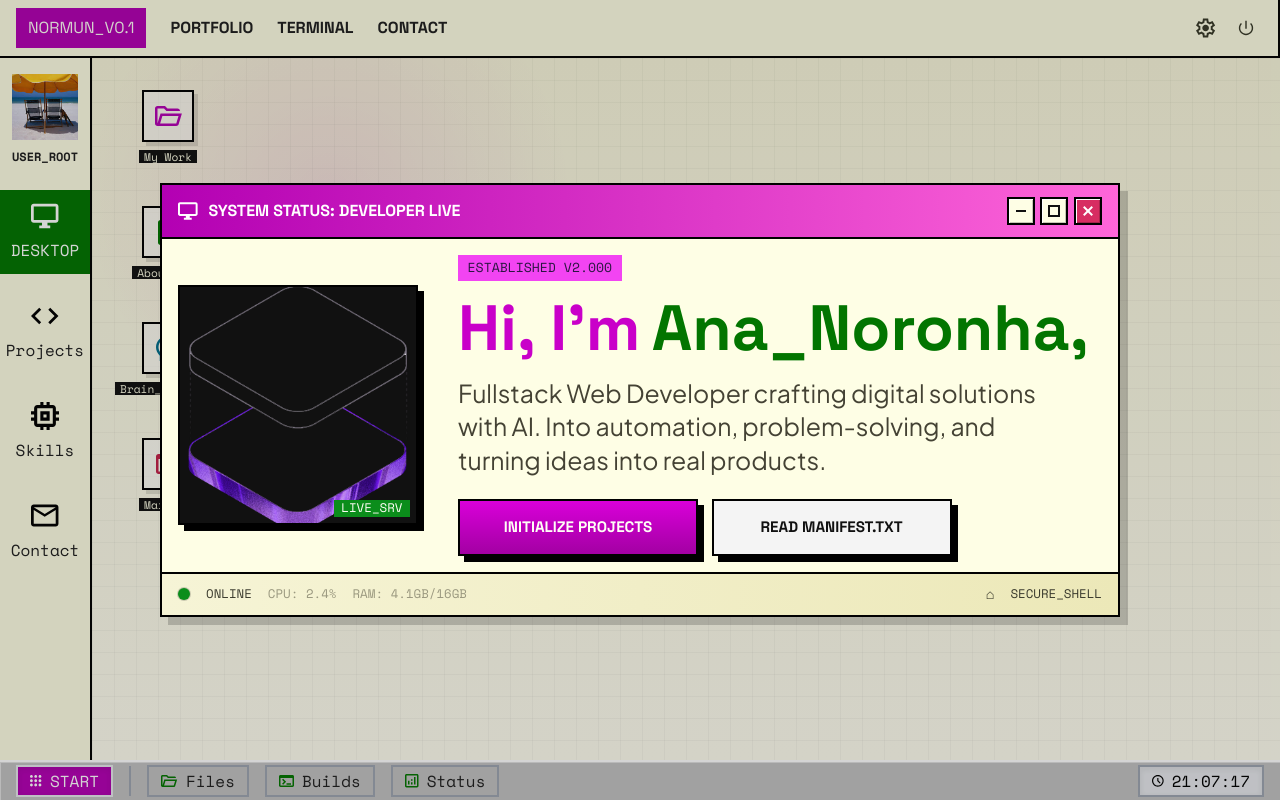
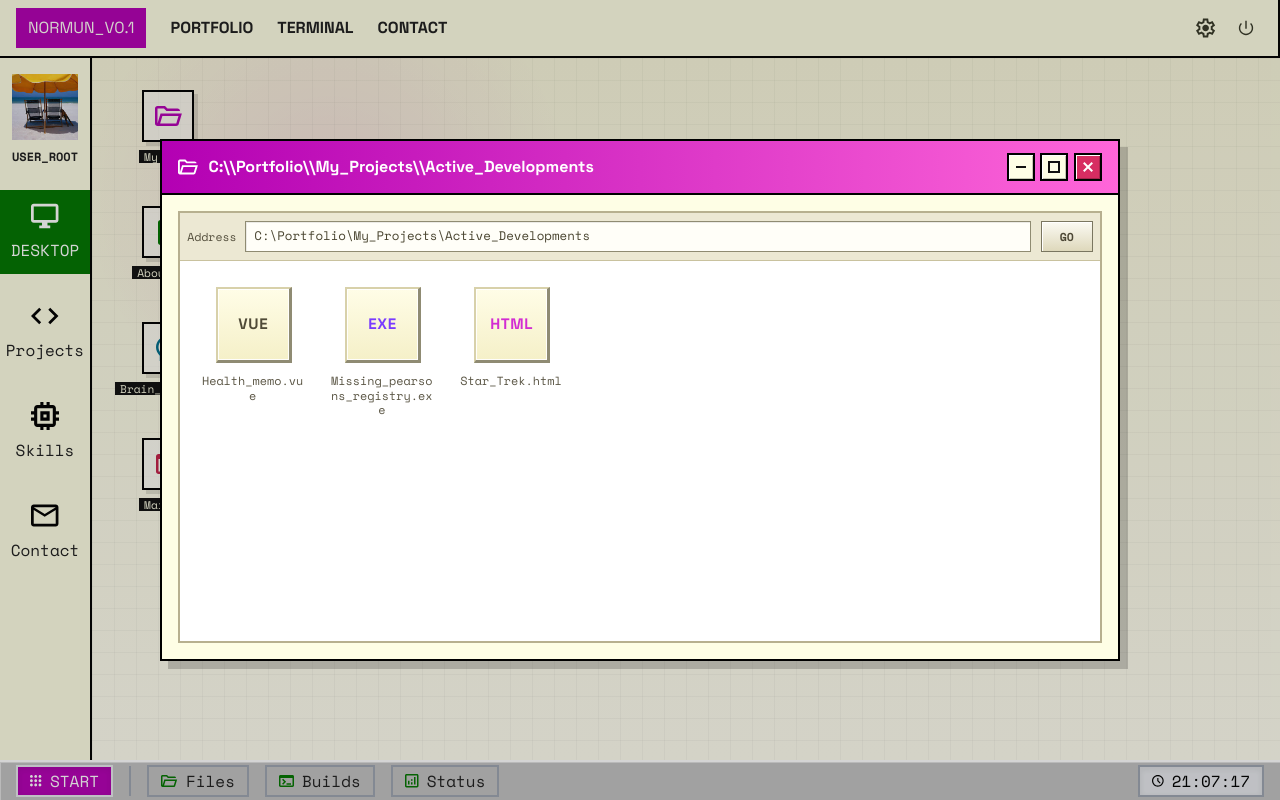
Before and after one commit to acnormun/y2k, a Vue app: page / in a window 1280 px wide. Both pictures are taken after a click on the button "INITIALIZE PROJECTS". Built offline with nearby package versions, Linux system fonts and the light colour scheme.

Commit message:
feat: implement modal management and add MyWork component for project display

```diff
--- a/src/App.vue
+++ b/src/App.vue
@@ -3,21 +3,41 @@
     <Navbar />
     <div class="main">
       <Sidebar v-if="isSidebarOpen" />
-      <RouterView />
+      <RouterView v-slot="{ Component }">
+        <component :is="Component" @open-modal="openModal" />
+      </RouterView>
     </div>
     <Footer @toggle-sidebar="isSidebarOpen = !isSidebarOpen" />
-    <InitialModal/>
+    <InitialModal
+      :is-open="activeModal === 'welcome'"
+      @open-my-work="openModal('my-work')"
+      @close="closeModal"
+    />
+    <MyWork
+      :is-open="activeModal === 'my-work'"
+      @close="closeModal"
+    />
   </div>
 </template>
 
 <script setup lang="ts">
 import { ref } from 'vue';
 import Footer from './components/Footer.vue';
+import MyWork from './components/MyWork.vue';
 import Navbar from './components/Navbar.vue';
 import Sidebar from './components/Sidebar.vue';
 import InitialModal from './components/InitialModal.vue';
 
 const isSidebarOpen = ref(true)
+const activeModal = ref<'welcome' | 'my-work' | null>('welcome')
+
+const openModal = (modal: 'welcome' | 'my-work') => {
+  activeModal.value = modal
+}
+
+const closeModal = () => {
+  activeModal.value = null
+}
 </script>
 
 <style>
--- a/src/components/DesktopItem.vue
+++ b/src/components/DesktopItem.vue
@@ -6,6 +6,9 @@
     :style="itemStyle"
     type="button"
     @pointerdown="handlePointerDown"
+    @pointerup="handlePointerUp"
+    @keydown.enter.prevent="emit('activate')"
+    @keydown.space.prevent="emit('activate')"
   >
     <span class="desktop-item__icon" :class="`desktop-item__icon--${kind}`">
       <img :src="iconSrc" :alt="label" class="desktop-item__icon-image">
@@ -29,6 +32,7 @@ const props = defineProps<{
 
 const emit = defineEmits<{
   (e: 'update:position', position: { x: number; y: number }): void
+  (e: 'activate'): void
 }>()
 
 const itemRef = ref<HTMLElement | null>(null)
@@ -36,6 +40,10 @@ const isDragging = ref(false)
 
 let dragOffsetX = 0
 let dragOffsetY = 0
+let pointerStartX = 0
+let pointerStartY = 0
+let pointerMoved = false
+const dragThreshold = 8
 
 const itemStyle = computed(() => ({
   left: `${props.x}px`,
@@ -70,6 +78,17 @@ const handlePointerMove = (event: PointerEvent) => {
   }
 
   const parentRect = parentEl.getBoundingClientRect()
+  const deltaX = event.clientX - pointerStartX
+  const deltaY = event.clientY - pointerStartY
+
+  if (!pointerMoved && Math.hypot(deltaX, deltaY) >= dragThreshold) {
+    pointerMoved = true
+  }
+
+  if (!pointerMoved) {
+    return
+  }
+
   const maxX = Math.max(0, parentRect.width - itemEl.offsetWidth)
   const maxY = Math.max(0, parentRect.height - itemEl.offsetHeight)
   const nextX = clamp(event.clientX - parentRect.left - dragOffsetX, 0, maxX)
@@ -93,12 +112,21 @@ const handlePointerDown = (event: PointerEvent) => {
   }
 
   const parentRect = parentEl.getBoundingClientRect()
+  pointerStartX = event.clientX
+  pointerStartY = event.clientY
+  pointerMoved = false
   dragOffsetX = event.clientX - parentRect.left - props.x
   dragOffsetY = event.clientY - parentRect.top - props.y
   isDragging.value = true
 
   window.addEventListener('pointermove', handlePointerMove)
   window.addEventListener('pointerup', stopDragging)
+}
+
+const handlePointerUp = () => {
+  if (!pointerMoved) {
+    emit('activate')
+  }
 }
 
 onBeforeUnmount(() => {
--- a/src/components/InitialModal.vue
+++ b/src/components/InitialModal.vue
@@ -1,6 +1,15 @@
 <template>
-  <Modal title="SYSTEM STATUS: DEVELOPER LIVE" :icon="modalIcon" :isOpen="isModalOpen" showStatusBar
-    statusLabel="ONLINE" cpuUsage="2.4%" ramUsage="4.1GB/16GB" shellLabel="SECURE_SHELL" @close="isModalOpen = false">
+  <Modal
+    title="SYSTEM STATUS: DEVELOPER LIVE"
+    :icon="modalIcon"
+    :isOpen="isOpen"
+    showStatusBar
+    statusLabel="ONLINE"
+    cpuUsage="2.4%"
+    ramUsage="4.1GB/16GB"
+    shellLabel="SECURE_SHELL"
+    @close="emit('close')"
+  >
     <section class="initial-modal">
       <div class="initial-modal__media">
         <img :src="heroImage" alt="Developer portrait" class="initial-modal__portrait">
@@ -21,10 +30,10 @@
         </p>
 
         <div class="initial-modal__actions">
-          <UiButton>
+          <UiButton @click="emit('openMyWork')">
             INITIALIZE PROJECTS
           </UiButton>
-          <UiButton variant="secondary">
+          <UiButton variant="secondary" @click="emit('close')">
             READ MANIFEST.TXT
           </UiButton>
         </div>
@@ -34,11 +43,18 @@
 </template>
 
 <script setup lang="ts">
-import { ref } from 'vue';
 import Modal from './Modal.vue';
 import UiButton from './UiButton.vue';
 
-const isModalOpen = ref(true);
+defineProps<{
+  isOpen: boolean
+}>()
+
+const emit = defineEmits<{
+  (e: 'close'): void
+  (e: 'openMyWork'): void
+}>()
+
 const modalIcon = new URL('../assets/computer.svg', import.meta.url).href;
 const heroImage = new URL('../assets/hero.png', import.meta.url).href;
 </script>
--- /dev/null
+++ b/src/components/MyWork.vue
@@ -0,0 +1,261 @@
+<template>
+  <Modal
+    title="C:\\Portfolio\\My_Projects\\Active_Developments"
+    :icon="windowIcon"
+    :isOpen="isOpen"
+    @close="emit('close')"
+  >
+    <section class="file-manager" aria-label="My Work file manager">
+      <header class="file-manager__toolbar">
+        <label class="file-manager__address">
+          <span class="file-manager__label">Address</span>
+          <div class="file-manager__input-wrap">
+            <span class="file-manager__path">C:\Portfolio\My_Projects\Active_Developments</span>
+          </div>
+        </label>
+        <button class="file-manager__go" type="button">GO</button>
+      </header>
+
+      <div class="file-manager__content">
+        <button
+          v-for="project in projects"
+          :key="project.name"
+          class="file-manager__item"
+          type="button"
+        >
+          <span class="file-manager__icon-frame" :class="`file-manager__icon-frame--${project.variant}`">
+            <span class="file-manager__icon-card" v-on:click="redirectTo(project.link)">
+              <span class="file-manager__icon-badge">{{ project.badge }}</span>
+            </span>
+          </span>
+          <span class="file-manager__name">{{ project.name }}</span>
+        </button>
+      </div>
+    </section>
+  </Modal>
+</template>
+
+<script setup lang="ts">
+import Modal from './Modal.vue'
+
+defineProps<{
+  isOpen: boolean
+}>()
+
+const emit = defineEmits<{
+  (e: 'close'): void
+}>()
+
+const windowIcon = new URL('../assets/folder.svg', import.meta.url).href
+
+const projects = [
+  {
+    name: 'Health_memo.vue',
+    variant: 'vue',
+    badge: 'VUE',
+    link: 'https://memorando-saude.up.railway.app/'
+  },
+  {
+    name: 'Missing_pearsons_registry.exe',
+    variant: 'exe',
+    badge: 'EXE',
+    link: 'https://pjcmt-desaparecidos.up.railway.app/'
+  },
+  {
+    name: 'Star_Trek.html',
+    variant: 'html',
+    badge: 'HTML',
+    link: 'https://star-trek.up.railway.app/'
+  }
+]
+
+function redirectTo(link: string) {
+  window.open(link, '_blank')
+}
+</script>
+
+<style scoped>
+.file-manager {
+  display: flex;
+  flex-direction: column;
+  min-height: 100%;
+  border: 2px solid #b7b08f;
+  background: #fbfaf4;
+  box-shadow: inset 1px 1px 0 #fff, inset -1px -1px 0 rgba(0, 0, 0, 0.14);
+}
+
+.file-manager__toolbar {
+  display: grid;
+  grid-template-columns: minmax(0, 1fr) auto;
+  gap: 0.6rem;
+  align-items: center;
+  padding: 0.45rem;
+  border-bottom: 1px solid #c9c29e;
+  background: #ece8d3;
+}
+
+.file-manager__address {
+  display: grid;
+  grid-template-columns: auto minmax(0, 1fr);
+  gap: 0.5rem;
+  align-items: center;
+  min-width: 0;
+}
+
+.file-manager__label {
+  font-family: var(--font-secondary);
+  font-size: 0.72rem;
+  color: #55503e;
+}
+
+.file-manager__input-wrap {
+  min-width: 0;
+  padding: 0.35rem 0.55rem;
+  border: 1px solid #8f8b72;
+  background: #fffef8;
+  box-shadow: inset 1px 1px 0 rgba(0, 0, 0, 0.08);
+}
+
+.file-manager__path {
+  display: block;
+  overflow: hidden;
+  color: #49442f;
+  font-family: var(--font-secondary);
+  font-size: 0.78rem;
+  white-space: nowrap;
+  text-overflow: ellipsis;
+}
+
+.file-manager__go {
+  min-width: 52px;
+  padding: 0.35rem 0.7rem;
+  border: 1px solid #7a7660;
+  background: linear-gradient(180deg, #fbfaf3 0%, #ded8bb 100%);
+  color: #4c4735;
+  font-family: var(--font-secondary);
+  font-size: 0.72rem;
+  font-weight: 700;
+  box-shadow: inset 1px 1px 0 #fff;
+}
+
+.file-manager__go:hover {
+  background: linear-gradient(180deg, #fffef8 0%, #d8d0ab 100%);
+}
+
+.file-manager__content {
+  display: grid;
+  grid-template-columns: repeat(auto-fit, minmax(110px, 110px));
+  gap: 2rem 1.2rem;
+  align-content: start;
+  min-height: 380px;
+  padding: 1.25rem 1.1rem;
+  background: #fff;
+}
+
+.file-manager__item {
+  display: flex;
+  flex-direction: column;
+  align-items: center;
+  gap: 0.55rem;
+  padding: 0.15rem;
+  border: 0;
+  background: transparent;
+  color: #4f4a37;
+}
+
+.file-manager__item:hover,
+.file-manager__item:focus-visible {
+  outline: 0;
+}
+
+.file-manager__item:hover .file-manager__icon-frame,
+.file-manager__item:focus-visible .file-manager__icon-frame {
+  transform: translateY(-2px);
+}
+
+.file-manager__icon-frame {
+  display: grid;
+  place-items: center;
+  width: 82px;
+  height: 82px;
+  padding: 0.2rem;
+  border: 1px solid transparent;
+  transition: transform 140ms ease;
+}
+
+.file-manager__icon-card {
+  display: grid;
+  place-items: center;
+  width: 76px;
+  height: 76px;
+  border-top: 2px solid #d8d1aa;
+  border-left: 2px solid #d8d1aa;
+  border-right: 3px solid #8f8b73;
+  border-bottom: 3px solid #8f8b73;
+  background: linear-gradient(180deg, #fffde7 0%, #f5f0c8 100%);
+  box-shadow: inset 0 0 0 1px rgba(255, 255, 255, 0.9);
+}
+
+.file-manager__icon-badge {
+  display: inline-flex;
+  align-items: center;
+  justify-content: center;
+  min-width: 38px;
+  padding: 0.18rem 0.45rem;
+  border-radius: 999px;
+  font-family: var(--font-tertiary);
+  font-size: 0.95rem;
+  font-weight: 800;
+  letter-spacing: 0.04em;
+}
+
+.file-manager__icon-frame--html .file-manager__icon-badge {
+  color: #d22cd2;
+}
+
+.file-manager__icon-frame--exe .file-manager__icon-badge {
+  color: #7a3cff;
+}
+
+.file-manager__icon-frame--zip .file-manager__icon-badge {
+  color: #2e9f3b;
+}
+
+.file-manager__icon-frame--txt .file-manager__icon-badge {
+  color: #747060;
+}
+
+.file-manager__icon-frame--bin .file-manager__icon-badge {
+  color: #0c8d3b;
+}
+
+.file-manager__name {
+  max-width: 100%;
+  text-align: center;
+  color: #5a5544;
+  font-family: var(--font-secondary);
+  font-size: 0.74rem;
+  line-height: 1.25;
+  word-break: break-word;
+}
+
+@media (max-width: 720px) {
+  .file-manager__toolbar {
+    grid-template-columns: 1fr;
+  }
+
+  .file-manager__address {
+    grid-template-columns: 1fr;
+  }
+
+  .file-manager__go {
+    justify-self: end;
+  }
+
+  .file-manager__content {
+    grid-template-columns: repeat(auto-fit, minmax(88px, 1fr));
+    gap: 1.4rem 0.8rem;
+    min-height: 320px;
+  }
+}
+</style>
--- a/src/views/HomeView.vue
+++ b/src/views/HomeView.vue
@@ -8,6 +8,7 @@
       :label="item.label"
       :x="item.x"
       :y="item.y"
+      @activate="openItem(item.id)"
       @update:position="updateItemPosition(item.id, $event)"
     />
   </section>
@@ -33,12 +34,22 @@ const desktopItems = ref<DesktopEntry[]>([
   { id: 'mail', label: 'Mail.sh', kind: 'script', accent: '#ff3b6b', x: 28, y: 376 },
 ])
 
+const emit = defineEmits<{
+  (e: 'open-modal', modal: 'welcome' | 'my-work'): void
+}>()
+
 const updateItemPosition = (id: string, position: { x: number; y: number }) => {
   desktopItems.value = desktopItems.value.map((item) =>
     item.id === id
       ? { ...item, x: position.x, y: position.y }
       : item,
   )
+}
+
+const openItem = (id: string) => {
+  if (id === 'my-work') {
+    emit('open-modal', 'my-work')
+  }
 }
 </script>
 
```
